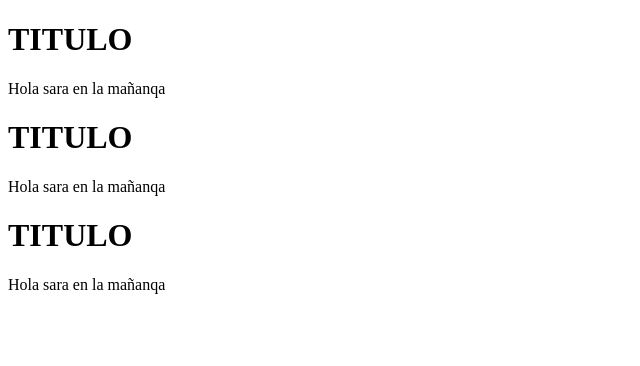
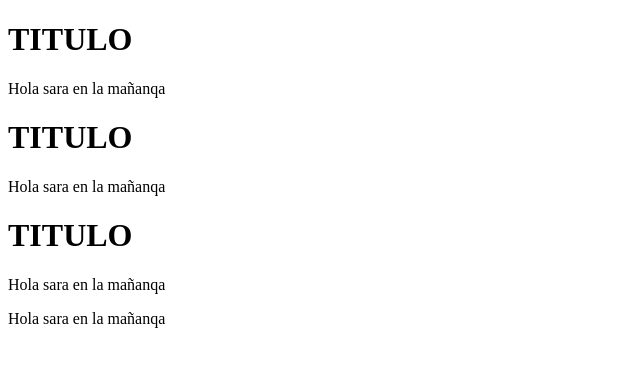
Before and after one commit to creativoabraham/prueba, a plain HTML site: page index.html in a window 1280 px wide. Shown: the whole page, without its empty margins (0-640 px from the left). Drawn offline with Linux system fonts and the light colour scheme.

Commit message:
prueba o2 con efrén la buuena versión final 3.5 la chida

```diff
--- a/index.html
+++ b/index.html
@@ -12,5 +12,6 @@
 	<p>Hola sara en la mañanqa</p>
 	<h1>TITULO</h1>
 	<p>Hola sara en la mañanqa</p>
+		<p>Hola sara en la mañanqa</p>
 </body>
 </html>
```
